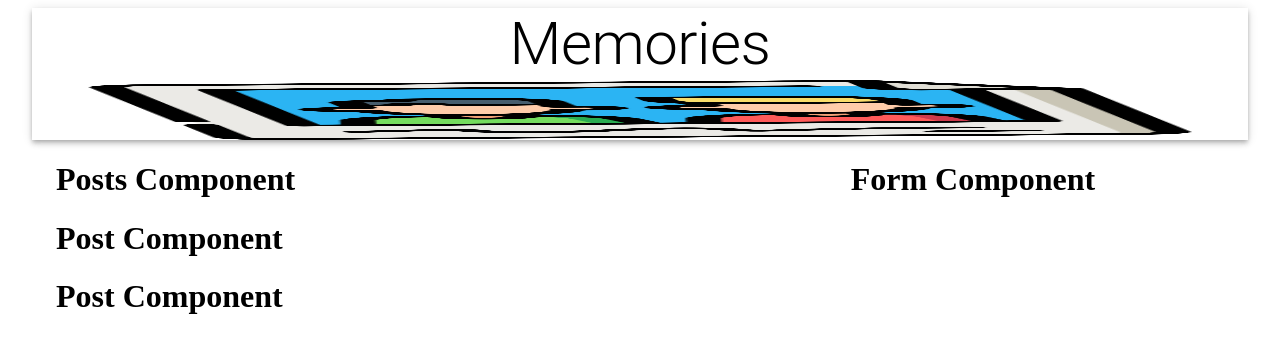
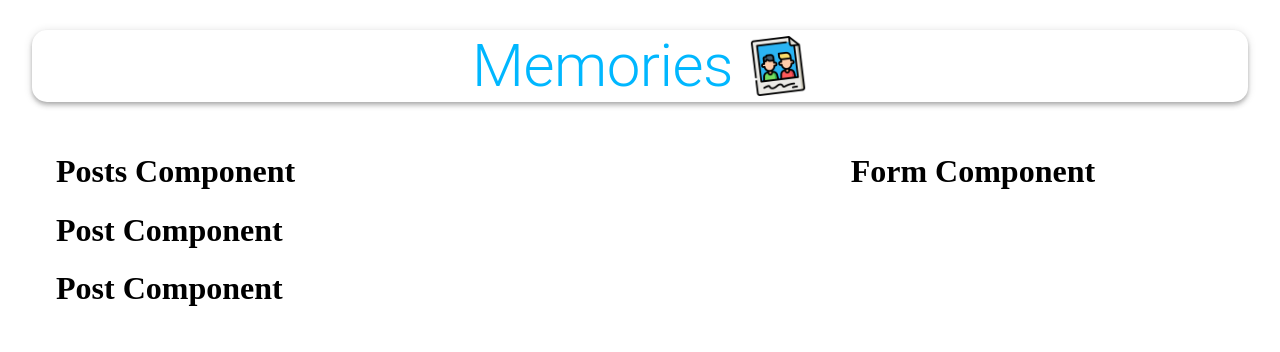
Before and after one commit to a-velasquez/memories, a React (Create React App) app in the folder client/: page / in a window 1280 px wide. Shown: the top 352 px of the page. Built offline with nearby package versions, Linux system fonts and the light colour scheme.

Commit message:
add useStyles from './styles'

```diff
--- a/client/src/App.js
+++ b/client/src/App.js
@@ -3,15 +3,21 @@ import { Container, AppBar, Typography, Grow, Grid } from "@material-ui/core"
 import memories from "./images/memories.png"
 import Posts from "./components/Posts/Posts"
 import Form from "./components/Form/Form"
+import useStyles from "./styles"
 
 const App = () => {
+	const classes = useStyles()
 	return (
 		<Container maxWidth='lg'>
-			<AppBar position='static' color='inherit'>
-				<Typography variant='h2' align='center'>
+			<AppBar className={classes.appBar} position='static' color='inherit'>
+				<Typography className={classes.heading} variant='h2' align='center'>
 					Memories
 				</Typography>
-				<img src={memories} alt='memories' height='60'></img>
+				<img
+					className={classes.image}
+					src={memories}
+					alt='memories'
+					height='60'></img>
 			</AppBar>
 			<Grow in>
 				<Container>
--- a/client/src/components/Form/Form.js
+++ b/client/src/components/Form/Form.js
@@ -1,6 +1,8 @@
 import React from "react"
+import useStyles from "./styles"
 
 const Form = () => {
+	const classes = useStyles()
 	return <h1>Form Component</h1>
 }
 
--- a/client/src/components/Form/styles.js
+++ b/client/src/components/Form/styles.js
@@ -0,0 +1,24 @@
+import { makeStyles } from "@material-ui/core/styles"
+
+export default makeStyles((theme) => ({
+	root: {
+		"& .MuiTextField-root": {
+			margin: theme.spacing(1)
+		}
+	},
+	paper: {
+		padding: theme.spacing(2)
+	},
+	form: {
+		display: "flex",
+		flexWrap: "wrap",
+		justifyContent: "center"
+	},
+	fileInput: {
+		width: "97%",
+		margin: "10px 0"
+	},
+	buttonSubmit: {
+		marginBottom: 10
+	}
+}))
--- a/client/src/components/Posts/Post/Post.js
+++ b/client/src/components/Posts/Post/Post.js
@@ -1,6 +1,8 @@
 import React from "react"
+import useStyles from "./styles"
 
 const Post = () => {
+	const classes = useStyles()
 	return <h1>Post Component</h1>
 }
 
--- a/client/src/components/Posts/Post/styles.js
+++ b/client/src/components/Posts/Post/styles.js
@@ -0,0 +1,52 @@
+import { makeStyles } from "@material-ui/core/styles"
+
+export default makeStyles({
+	media: {
+		height: 0,
+		paddingTop: "56.25%",
+		backgroundColor: "rgba(0, 0, 0, 0.5)",
+		backgroundBlendMode: "darken"
+	},
+	border: {
+		border: "solid"
+	},
+	fullHeightCard: {
+		height: "100%"
+	},
+	card: {
+		display: "flex",
+		flexDirection: "column",
+		justifyContent: "space-between",
+		borderRadius: "15px",
+		height: "100%",
+		position: "relative"
+	},
+	overlay: {
+		position: "absolute",
+		top: "20px",
+		left: "20px",
+		color: "white"
+	},
+	overlay2: {
+		position: "absolute",
+		top: "20px",
+		right: "20px",
+		color: "white"
+	},
+	grid: {
+		display: "flex"
+	},
+	details: {
+		display: "flex",
+		justifyContent: "space-between",
+		margin: "20px"
+	},
+	title: {
+		padding: "0 16px"
+	},
+	cardActions: {
+		padding: "0 16px 8px 16px",
+		display: "flex",
+		justifyContent: "space-between"
+	}
+})
--- a/client/src/components/Posts/Posts.js
+++ b/client/src/components/Posts/Posts.js
@@ -1,7 +1,9 @@
 import React from "react"
 import Post from "./Post/Post"
+import useStyles from "./styles"
 
 const Posts = () => {
+	const classes = useStyles()
 	return (
 		<>
 			<h1>Posts Component</h1>
--- a/client/src/components/Posts/styles.js
+++ b/client/src/components/Posts/styles.js
@@ -0,0 +1,14 @@
+import { makeStyles } from "@material-ui/core/styles"
+
+export default makeStyles((theme) => ({
+	mainContainer: {
+		display: "flex",
+		alignItems: "center"
+	},
+	smMargin: {
+		margin: theme.spacing(1)
+	},
+	actionDiv: {
+		textAlign: "center"
+	}
+}))
--- /dev/null
+++ b/client/src/styles.js
@@ -0,0 +1,18 @@
+import { makeStyles } from "@material-ui/core"
+
+export default makeStyles(() => ({
+	appBar: {
+		borderRadius: 15,
+		margin: "30px 0",
+		display: "flex",
+		flexDirection: "row",
+		justifyContent: "center",
+		alignItems: "center"
+	},
+	heading: {
+		color: "rgba(0,183,255, 1)"
+	},
+	image: {
+		marginLeft: "15px"
+	}
+}))
```
